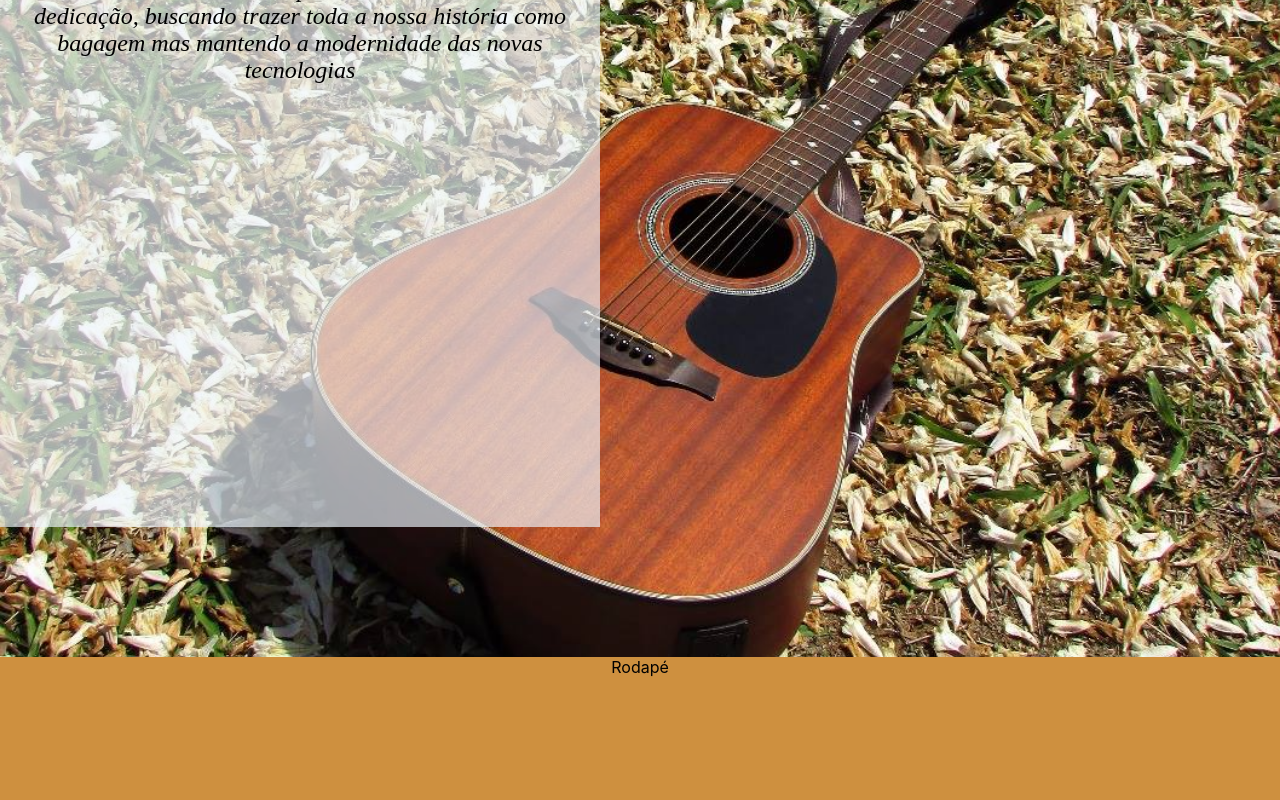
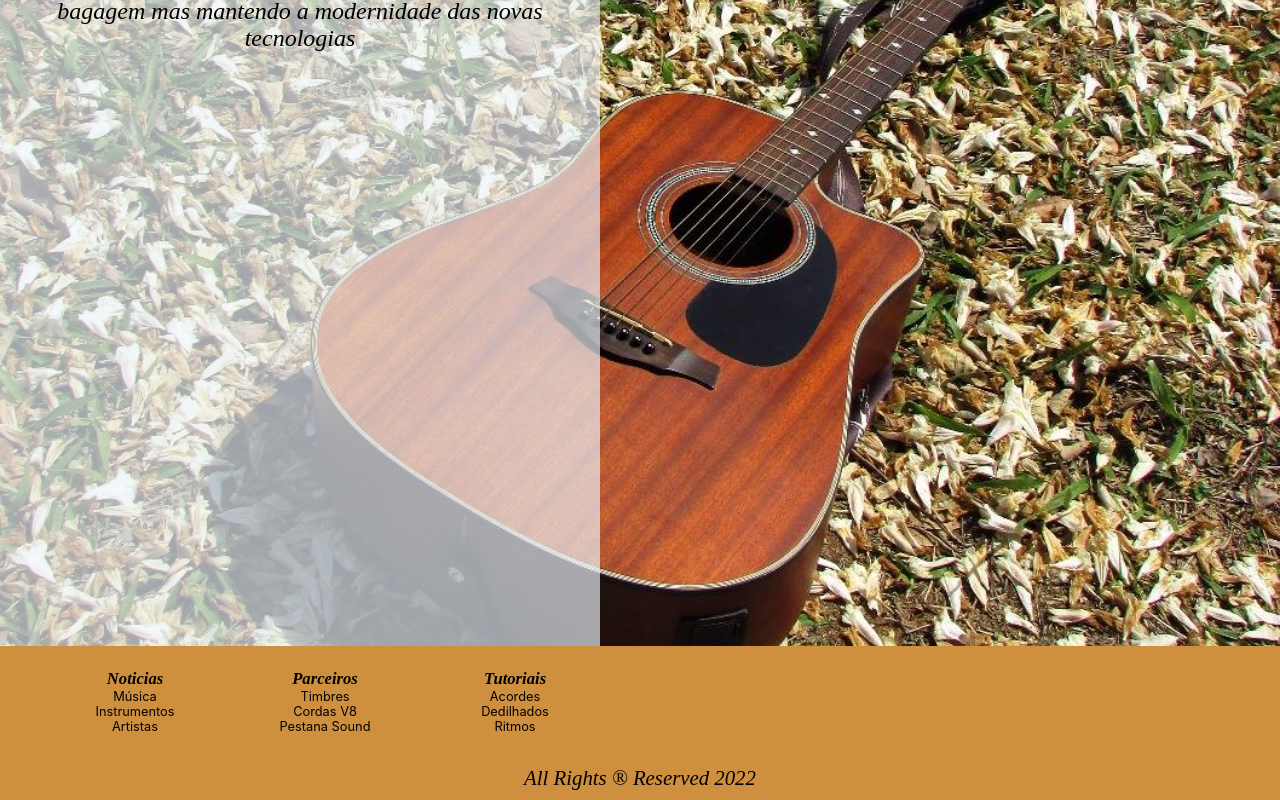
Before and after one commit to joaojpg/Acorde-Dourado, a React (Create React App) app: page / in a window 1280 px wide. Shown: the part 708-1508 px from the top of the page. Before the commit the page ends 1385 px from the top, so only its background shows below. Built offline with nearby package versions, Linux system fonts and the light colour scheme; a web font is replaced by a local one.

Commit message:
MusicBaby

```diff
--- a/src/components/Navbar.module.css
+++ b/src/components/Navbar.module.css
@@ -12,7 +12,7 @@
     padding-left: 0px;
     padding-top: 10px;
     padding-bottom: 10px;
-    min-width: 460px;
+    min-width: 480px;
 
 }
 
--- a/src/components/pages/Footer.js
+++ b/src/components/pages/Footer.js
@@ -1,6 +1,38 @@
+import styles from '../pages/Footer.module.css'
+
 function Footer() {
 
-    return <footer>Rodapé</footer>
+    return(
+        <footer >
+            <ul className={styles.rodape}>
+                <li className={styles.definindoLi}>
+                    <h3  className={styles.elementos} >Noticias</h3>
+                    <ul className={styles.removeMargin} >
+                        <li>Música</li>
+                        <li>Instrumentos</li>
+                        <li>Artistas</li>
+                    </ul>
+                </li>
+                <li className={styles.definindoLi}>
+                    <h3 className={styles.elementos}>Parceiros</h3>
+                    <ul className={styles.removeMargin} >
+                        <li>Timbres</li>
+                        <li>Cordas V8</li>
+                        <li>Pestana Sound</li>
+                    </ul>
+                </li>
+                <li className={styles.definindoLi}>
+                    <h3 className={styles.elementos}>Tutoriais</h3>
+                    <ul className={styles.removeMargin} >
+                        <li>Acordes</li>
+                        <li>Dedilhados</li>
+                        <li>Ritmos</li>
+                    </ul>
+                </li>
+            </ul>
+            <p className={styles.paragrafo}>All Rights &#174; Reserved 2022 </p>
+        </footer>
+    )
 }
 
 export default Footer
--- /dev/null
+++ b/src/components/pages/Footer.module.css
@@ -0,0 +1,35 @@
+footer{
+
+    text-align: center;
+    justify-content: flex-end;
+}
+ul{
+    list-style: none;
+}
+.definindoLi{
+    padding-top: 10px;
+    padding-bottom: 10px;
+}
+.removeMargin{
+    margin: 0px;
+    padding: 0px;
+}
+.rodape{
+    display: flex;
+    flex-wrap: wrap;
+    font-size: 0.8em;
+
+}
+.elementos{
+    width: 190px;
+    padding: 0px;
+    margin: 0px;
+}
+.paragrafo{
+    padding-top: 10px;
+    padding-bottom: 10px;
+    min-width: 450px;
+    text-align: center;
+    margin: 0px;
+    font-size: 1.3em;
+}
--- a/src/components/pages/Home.module.css
+++ b/src/components/pages/Home.module.css
@@ -17,13 +17,13 @@ div{
 .fundo{
     background-color: rgba(240, 248, 255, 0.658);
     max-width: 600px;
-    height: 670px;
+    height: 100%;
 }
 h3{
     font-family: 'Lusitana', serif;
     font-style: italic;
     padding-top: 50px;
-    font-size: 2em;
+    font-size: 1.3em;
 }
 p{
     font-family: 'Lusitana', serif;
```
Also changed, not shown: src/App.js (indentation only).
